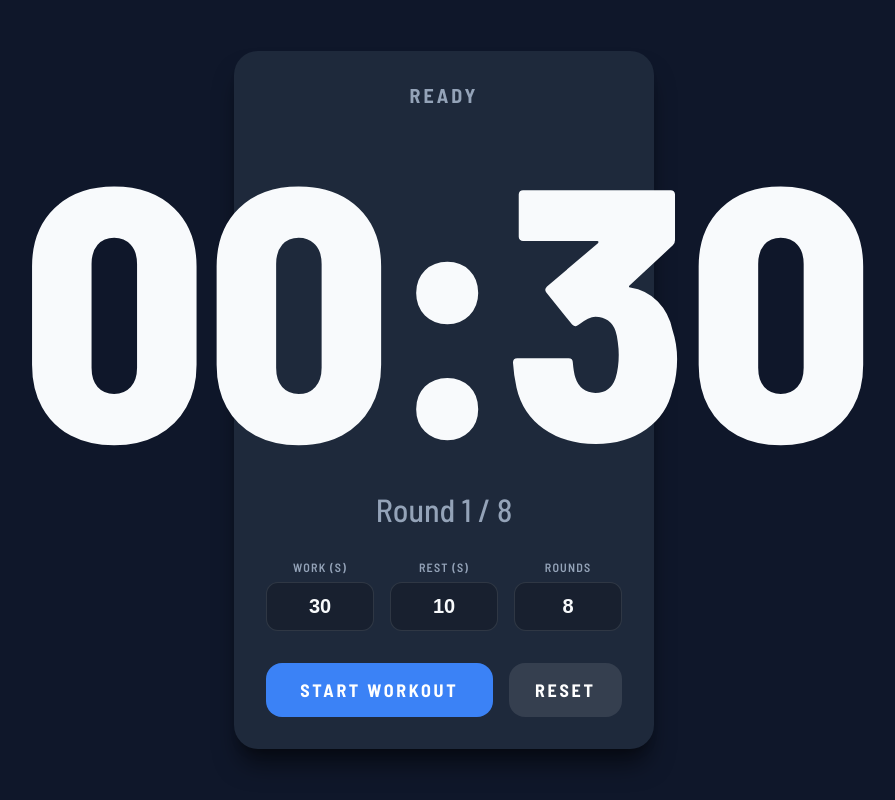
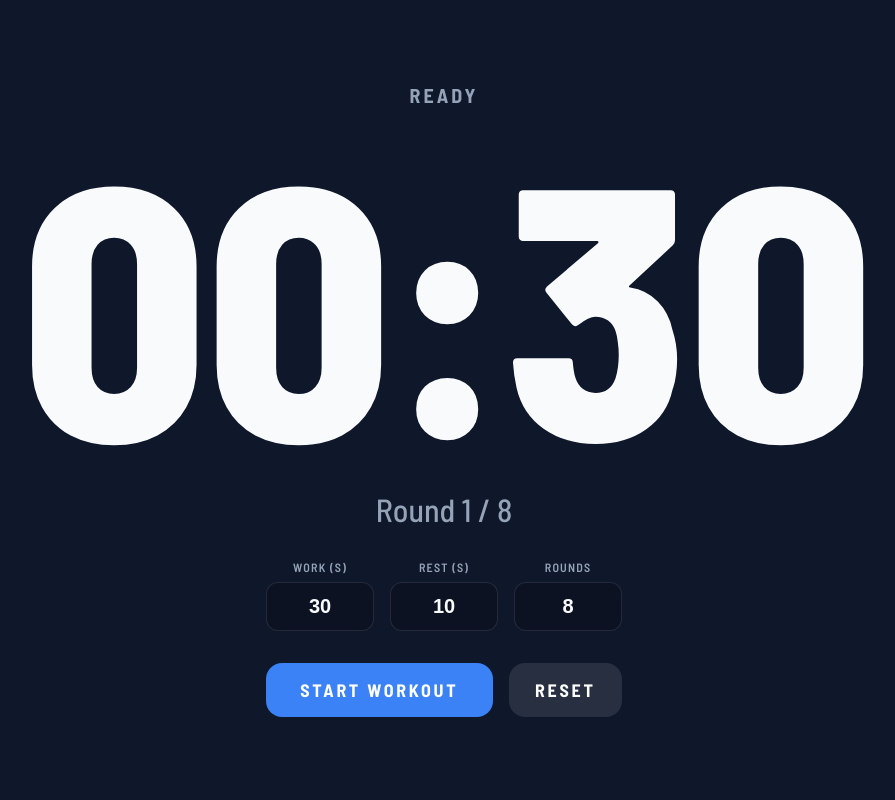
Before and after one commit to devbycarlo/pulse, a React (Vite) app in the folder web-app/: page / in a window 1280 px wide. Shown: the whole page, without its empty margins (196-1091 px from the left). Built offline with nearby package versions, Linux system fonts and the light colour scheme.

Commit message:
feat: update app container styles for improved visual clarity; set background to transparent and remove box shadow

```diff
--- a/web-app/index.html
+++ b/web-app/index.html
@@ -32,12 +32,13 @@
     }
 
     .app-container {
-      background-color: var(--card-bg);
+      background-color: transparent;
       width: 100%;
       max-width: 420px;
       padding: 2rem;
       border-radius: 1.5rem;
-      box-shadow: 0 20px 25px -5px rgba(0, 0, 0, 0.5), 0 8px 10px -6px rgba(0, 0, 0, 0.25);
+      box-shadow: none;
+      border: none;
       display: flex;
       flex-direction: column;
       gap: 2rem;
--- a/web-app/src/index.css
+++ b/web-app/src/index.css
@@ -28,12 +28,13 @@ body {
 }
 
 .app-container {
-  background-color: var(--card-bg);
+  background-color: transparent;
   width: 100%;
   max-width: 420px;
   padding: 2rem;
   border-radius: 1.5rem;
-  box-shadow: 0 20px 25px -5px rgba(0, 0, 0, 0.5), 0 8px 10px -6px rgba(0, 0, 0, 0.25);
+  box-shadow: none;
+  border: none;
   display: flex;
   flex-direction: column;
   gap: 2rem;
```
